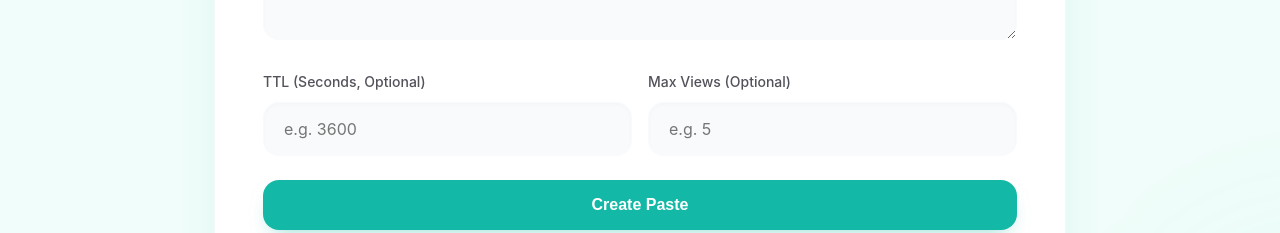
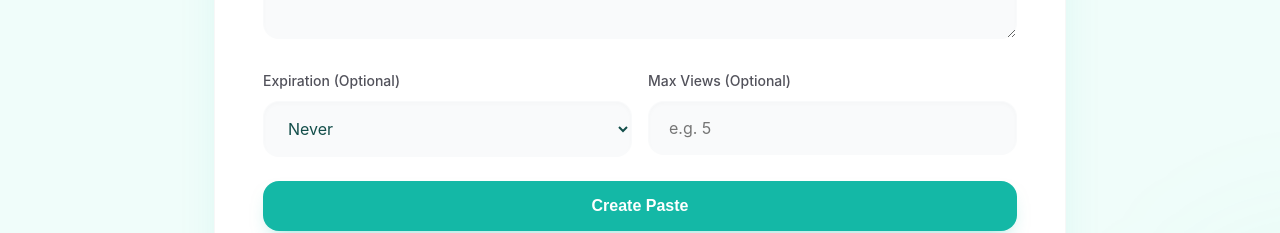
Before and after one commit to mohanracharla46/Pastein, a Next.js app: page / in a window 1280 px wide. Shown: the part 418-651 px from the top of the page. Built offline with nearby package versions, Linux system fonts and the light colour scheme.

Commit message:
UI Update: Replace TTL numeric input with a dropdown menu

```diff
--- a/app/globals.css
+++ b/app/globals.css
@@ -136,7 +136,8 @@ label {
 }
 
 textarea,
-input {
+input,
+select {
   width: 100%;
   background: var(--input-bg);
   border: 1px solid transparent;
@@ -150,11 +151,12 @@ input {
 }
 
 textarea:focus,
-input:focus {
+input:focus,
+select:focus {
   outline: none;
   background: #fff;
   border-color: var(--primary);
-  box-shadow: 0 0 0 4px rgba(255, 107, 107, 0.1), var(--shadow-sm);
+  box-shadow: 0 0 0 4px rgba(20, 184, 166, 0.1), var(--shadow-sm);
 }
 
 textarea {
--- a/app/page.tsx
+++ b/app/page.tsx
@@ -76,15 +76,19 @@ export default function Home() {
 
           <div className="grid">
             <div className="form-group">
-              <label htmlFor="ttl">TTL (Seconds, Optional)</label>
-              <input
-                type="number"
+              <label htmlFor="ttl">Expiration (Optional)</label>
+              <select
                 id="ttl"
-                placeholder="e.g. 3600"
-                min="1"
                 value={ttl}
                 onChange={(e) => setTtl(e.target.value)}
-              />
+              >
+                <option value="">Never</option>
+                <option value="30">30 seconds</option>
+                <option value="60">1 minute</option>
+                <option value="1800">30 min</option>
+                <option value="3600">1 Hour</option>
+                <option value="86400">1 Day</option>
+              </select>
             </div>
             <div className="form-group">
               <label htmlFor="maxViews">Max Views (Optional)</label>
```
